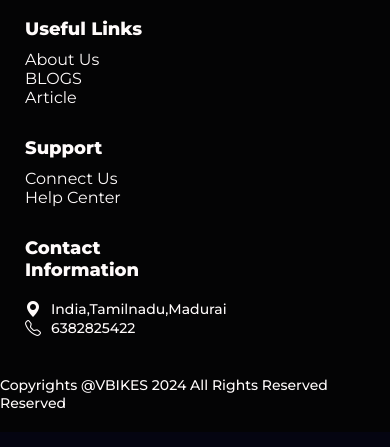
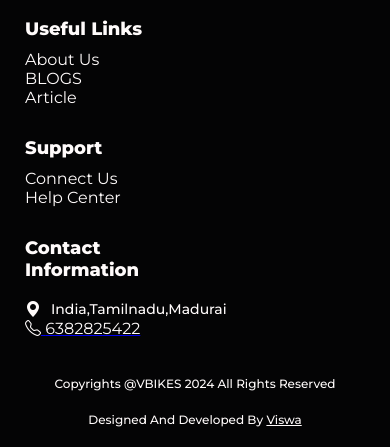
Before and after one commit to Viswa-28/VBIKEs-final, a plain HTML site: page about.html in a window 390 px wide. Shown: the part 2127-2574 px from the top of the page. Drawn offline with nearby package versions, Linux system fonts and the light colour scheme.

Commit message:
final version

```diff
--- a/about.html
+++ b/about.html
@@ -97,16 +97,19 @@
                     <p>india,tamilnadu,madurai</p><br>
                 </div>
                <div class="contact2">
-                <i class="bi bi-telephone"></i>
-                <p>6382825422</p>
-               </div>
-            </div>
-        </div><br><br>
-        <div class="copy"> <p>copyrights @VBIKES  2024 All Rights Reserved reserved</p>
+                <a href="tel:+91 6382825422" target="_blank">
+                    <i class="bi bi-telephone"></i>
+                    <span>6382825422</span>
+                   </a>
+                   </div>
+                </div>
 
-
-
-    </footer>
+            </div><br><br>
+          <div class="copy"> <p>copyrights @VBIKES  2024 All rights reserved</p>
+            <br>
+            <p>Designed and Developed by <a href="https://www.behance.net/viswa28" target="_blank">Viswa</a></p>
+           </div>
+        </footer>
 
 
 </body>
--- a/css/style.css
+++ b/css/style.css
@@ -44,6 +44,11 @@ p{
     border-radius: 50px;
     border: none;
     cursor: pointer;
+}
+.primary:hover{
+    background-color: #f121c4;
+
+    color:rgb(1, 1, 38);
 }
 .secondary{
     background-color: #050511;
@@ -101,6 +106,9 @@ nav .wrapper ul {
 nav .wrapper ul li a{
     text-decoration: none;
     color: #fffbfb;
+}
+nav .wrapper ul li a:hover{
+    text-decoration: underline;
 }
 nav .wrapper ul li .active{
     color: #b92d9a;
@@ -190,6 +198,9 @@ footer .wrapper .fourth{
 
 
 }
+footer .wrapper .fourth span{
+    color: #fffbfb;
+}
 .copy{
     width: 100%;
     display: flex;
@@ -200,6 +211,10 @@ footer .wrapper .fourth{
     padding-bottom: 20px;
 
 }
+.copy a{
+    color: #fffbfb;
+}
+
 .contact{
     display: flex;
     gap: 10px
@@ -426,6 +441,12 @@ footer .wrapper .fourth{
         justify-content: start;
         flex-wrap: wrap;
     }
+    .copy{
+        display: flex;
+        flex-direction: column;
+        gap: 1px
+        ;
+    }
 
 }
 @media only screen and (max-width:700px){
@@ -474,4 +495,8 @@ footer .wrapper .fourth{
             margin: 0px 25px;
             /* margin-bottom: 100px; */
         }
+        .copy p{
+            font-size: 12px;
+        }
+
 }
```
Also changed, not shown: css/home.css (+8 -2 lines), index.html (+6 -2 lines), service.html (+16 -13 lines).
